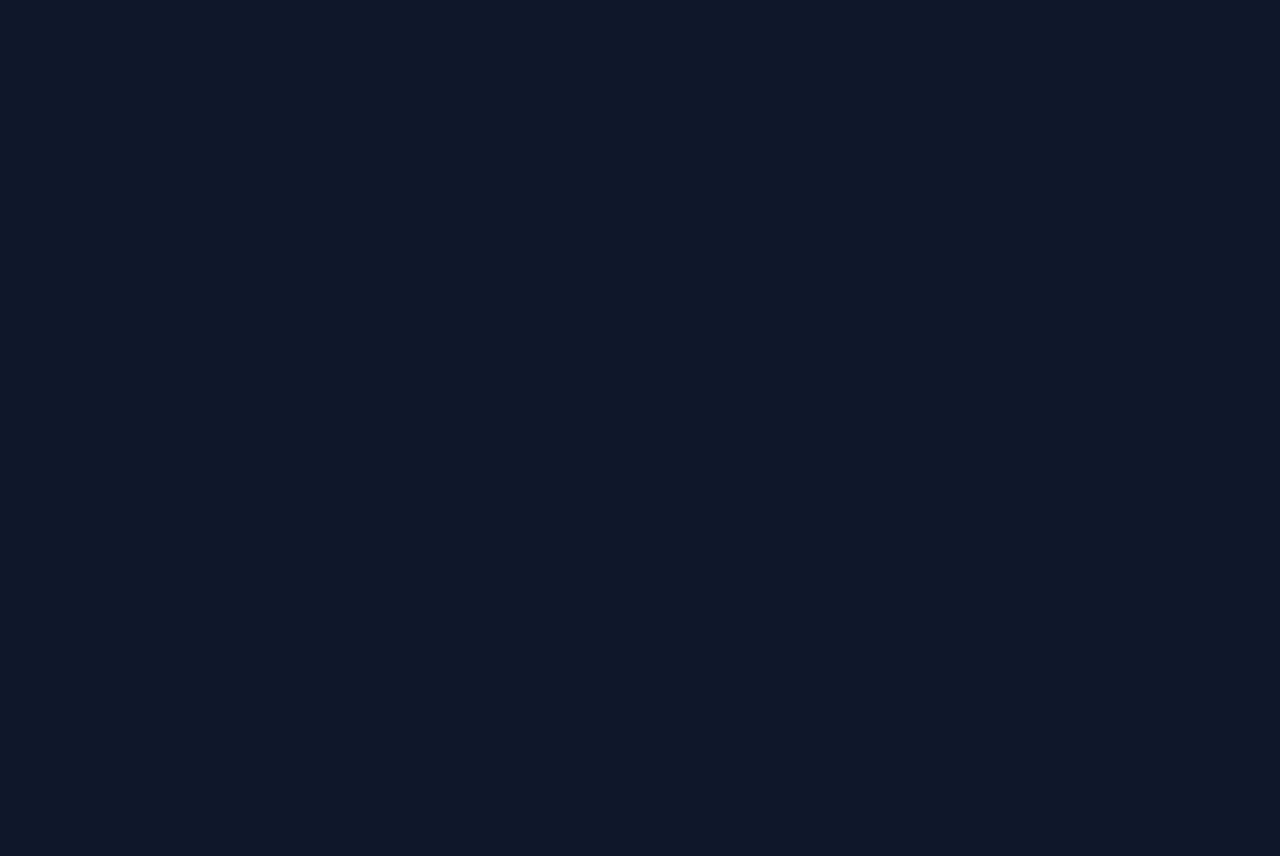
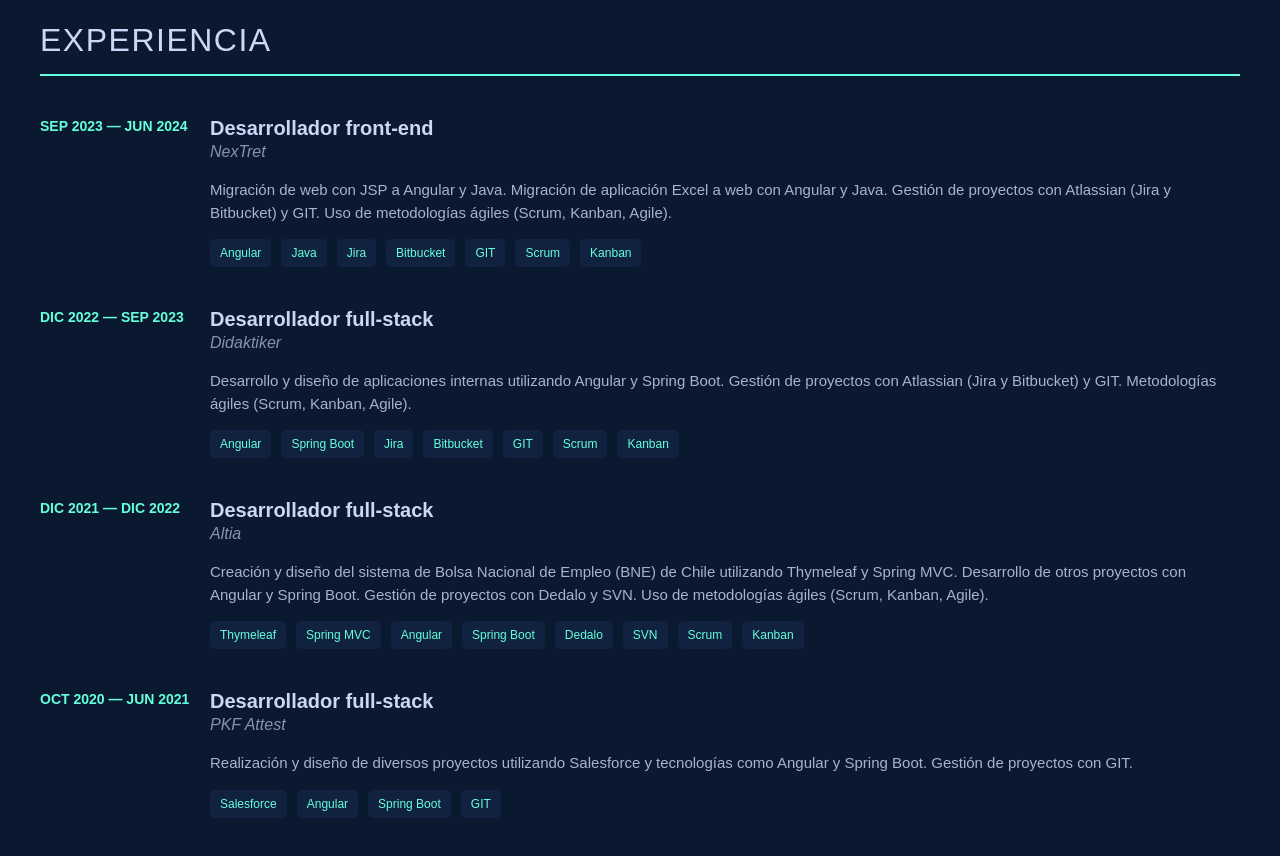
Before and after one commit to Gorka29/portfolio, an Angular app: page /proyectos in a window 1280 px wide. Shown: the part 4088-4944 px from the top of the page. Built offline with nearby package versions, Linux system fonts and the light colour scheme.

Commit message:
crear el contenido de proyectos

```diff
--- a/src/app/app.component.scss
+++ b/src/app/app.component.scss
@@ -7,6 +7,6 @@
 }
 
 .contenido {
-  background-color: #0F172B;
+  background-color: #0a192f;
   flex-grow: 1;
 }
--- a/src/app/proyectos/proyectos.component.html
+++ b/src/app/proyectos/proyectos.component.html
@@ -1 +1,15 @@
-<p>proyectos works!</p>
+<section class="experiencia">
+  <h2>EXPERIENCIA</h2>
+
+  <div class="proyecto" *ngFor="let proyecto of proyectos">
+    <div class="fecha">{{ proyecto.fechaInicio }} — {{ proyecto.fechaFin }}</div>
+    <div class="contenido">
+      <h3>{{ proyecto.titulo }}</h3>
+      <p class="subtitulo" *ngIf="proyecto.empresa">{{ proyecto.empresa }}</p>
+      <p class="descripcion">{{ proyecto.descripcion }}</p>
+      <div class="tecnologias">
+        <span class="tecnologia" *ngFor="let tech of proyecto.tecnologias">{{ tech }}</span>
+      </div>
+    </div>
+  </div>
+</section>
--- a/src/app/proyectos/proyectos.component.scss
+++ b/src/app/proyectos/proyectos.component.scss
@@ -0,0 +1,137 @@
+.experiencia {
+  color: #8892b0;
+  // background-color: #0a192f;
+  padding: 40px;
+  font-family: Arial, sans-serif;
+
+  h2 {
+    color: #ccd6f6;
+    margin-bottom: 40px;
+    font-size: 32px;
+    text-transform: uppercase;
+    letter-spacing: 1.5px;
+    border-bottom: 2px solid #64ffda;
+    padding-bottom: 10px;
+  }
+
+  .proyecto {
+    display: flex;
+    margin-bottom: 40px;
+    flex-direction: row; // Mantiene la dirección en fila para escritorio
+
+    .fecha {
+      flex: 0 0 150px; // Ancho fijo para la fecha en escritorio
+      color: #64ffda;
+      font-size: 14px;
+      margin-right: 20px; // Espacio entre fecha y contenido
+      font-weight: 600;
+    }
+
+    .contenido {
+      flex: 1;
+
+      h3 {
+        color: #ccd6f6;
+        margin: 0;
+        font-size: 20px;
+        font-weight: 600;
+        line-height: 1.2;
+
+        a {
+          color: #64ffda;
+          text-decoration: none;
+          transition: color 0.3s ease;
+
+          &:hover {
+            color: #8892b0;
+          }
+        }
+      }
+
+      .subtitulo {
+        color: #8892b0;
+        margin-bottom: 10px;
+        font-size: 16px;
+        font-style: italic;
+        white-space: pre-line; // Respeta los saltos de línea en `subtitulo`
+      }
+
+      .descripcion {
+        margin: 15px 0;
+        line-height: 1.5;
+        font-size: 15px;
+        color: #a8b2d1;
+      }
+
+      .tecnologias {
+        display: flex;
+        flex-wrap: wrap;
+        gap: 10px;
+        margin-top: 10px;
+
+        .tecnologia {
+          background-color: #112240;
+          color: #64ffda;
+          padding: 5px 10px;
+          border-radius: 5px;
+          font-size: 12px;
+          font-weight: 500;
+          white-space: nowrap;
+        }
+      }
+
+      .enlaces a {
+        color: #64ffda;
+        margin-right: 15px;
+        font-size: 14px;
+        text-decoration: none;
+        transition: color 0.3s ease;
+
+        &:hover {
+          color: #8892b0;
+          text-decoration: underline;
+        }
+      }
+    }
+  }
+
+  // Media query para dispositivos móviles
+  @media (max-width: 768px) {
+    padding: 20px;
+
+    h2 {
+      font-size: 28px;
+    }
+
+    .proyecto {
+      flex-direction: column; // Cambia a columna en móvil
+      margin-bottom: 30px;
+
+      .fecha {
+        flex: 0 0 auto;
+        font-size: 12px;
+        margin-bottom: 8px;
+        margin-right: 0; // Elimina el margen derecho en móvil
+      }
+
+      .contenido {
+        h3 {
+          font-size: 18px;
+        }
+
+        .descripcion {
+          font-size: 14px;
+        }
+
+        .tecnologias {
+          gap: 8px;
+
+          .tecnologia {
+            font-size: 11px;
+            padding: 4px 8px;
+          }
+        }
+      }
+    }
+  }
+}
--- a/src/app/proyectos/proyectos.component.ts
+++ b/src/app/proyectos/proyectos.component.ts
@@ -1,12 +1,47 @@
 import { Component } from '@angular/core';
+import { CommonModule } from '@angular/common';
 
 @Component({
   selector: 'app-proyectos',
   standalone: true,
-  imports: [],
+  imports: [CommonModule],
   templateUrl: './proyectos.component.html',
   styleUrl: './proyectos.component.scss'
 })
 export class ProyectosComponent {
+  proyectos = [
+    {
+      fechaInicio: 'SEP 2023',
+      fechaFin: 'JUN 2024',
+      titulo: 'Desarrollador front-end',
+      empresa: 'NexTret',
+      descripcion: 'Migración de web con JSP a Angular y Java. Migración de aplicación Excel a web con Angular y Java. Gestión de proyectos con Atlassian (Jira y Bitbucket) y GIT. Uso de metodologías ágiles (Scrum, Kanban, Agile).',
+      tecnologias: ['Angular', 'Java', 'Jira', 'Bitbucket', 'GIT', 'Scrum', 'Kanban']
+    },
+    {
+      fechaInicio: 'DIC 2022',
+      fechaFin: 'SEP 2023',
+      titulo: 'Desarrollador full-stack',
+      empresa: 'Didaktiker',
+      descripcion: 'Desarrollo y diseño de aplicaciones internas utilizando Angular y Spring Boot. Gestión de proyectos con Atlassian (Jira y Bitbucket) y GIT. Metodologías ágiles (Scrum, Kanban, Agile).',
+      tecnologias: ['Angular', 'Spring Boot', 'Jira', 'Bitbucket', 'GIT', 'Scrum', 'Kanban']
+    },
+    {
+      fechaInicio: 'DIC 2021',
+      fechaFin: 'DIC 2022',
+      titulo: 'Desarrollador full-stack',
+      empresa: 'Altia',
+      descripcion: 'Creación y diseño del sistema de Bolsa Nacional de Empleo (BNE) de Chile utilizando Thymeleaf y Spring MVC. Desarrollo de otros proyectos con Angular y Spring Boot. Gestión de proyectos con Dedalo y SVN. Uso de metodologías ágiles (Scrum, Kanban, Agile).',
+      tecnologias: ['Thymeleaf', 'Spring MVC', 'Angular', 'Spring Boot', 'Dedalo', 'SVN', 'Scrum', 'Kanban']
+    },
+    {
+      fechaInicio: 'OCT 2020',
+      fechaFin: 'JUN 2021',
+      titulo: 'Desarrollador full-stack',
+      empresa: 'PKF Attest',
+      descripcion: 'Realización y diseño de diversos proyectos utilizando Salesforce y tecnologías como Angular y Spring Boot. Gestión de proyectos con GIT.',
+      tecnologias: ['Salesforce', 'Angular', 'Spring Boot', 'GIT']
+    }
+  ];
 
 }
```
